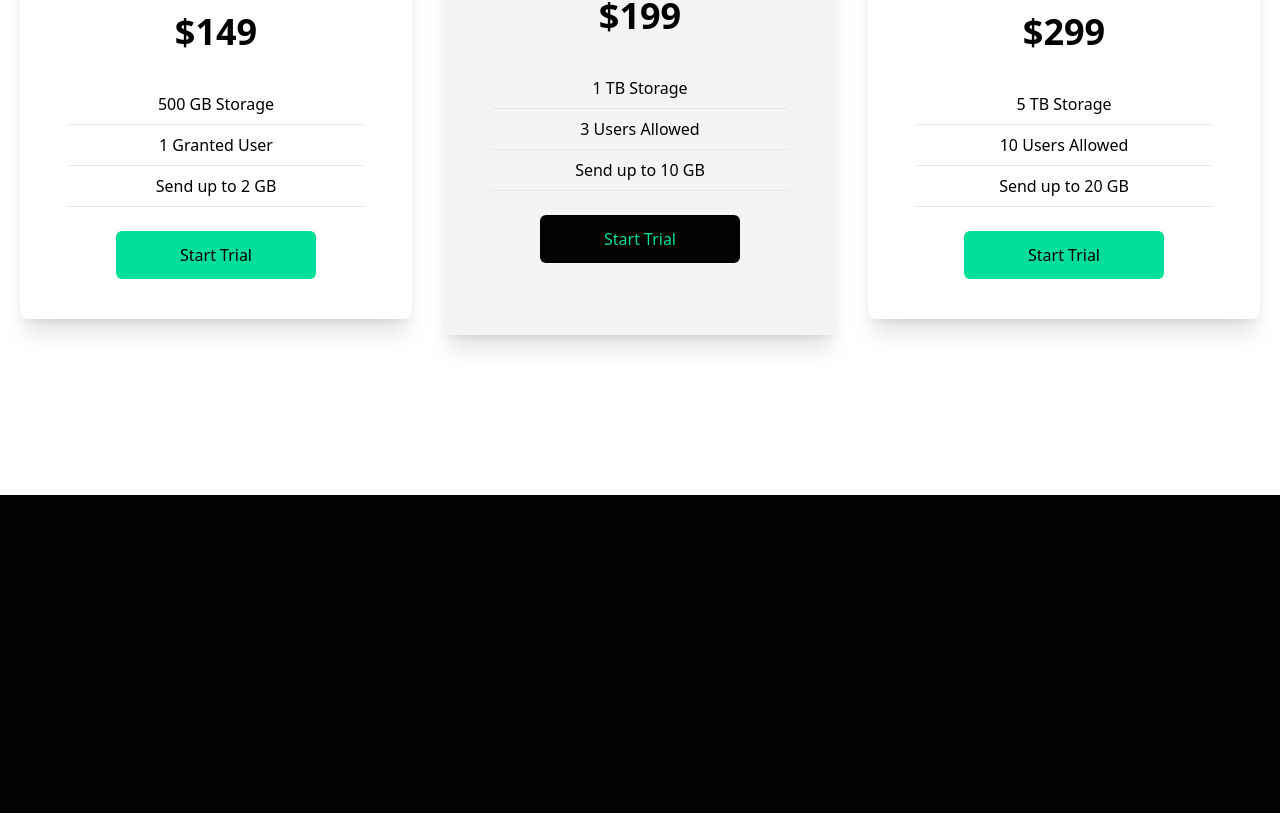
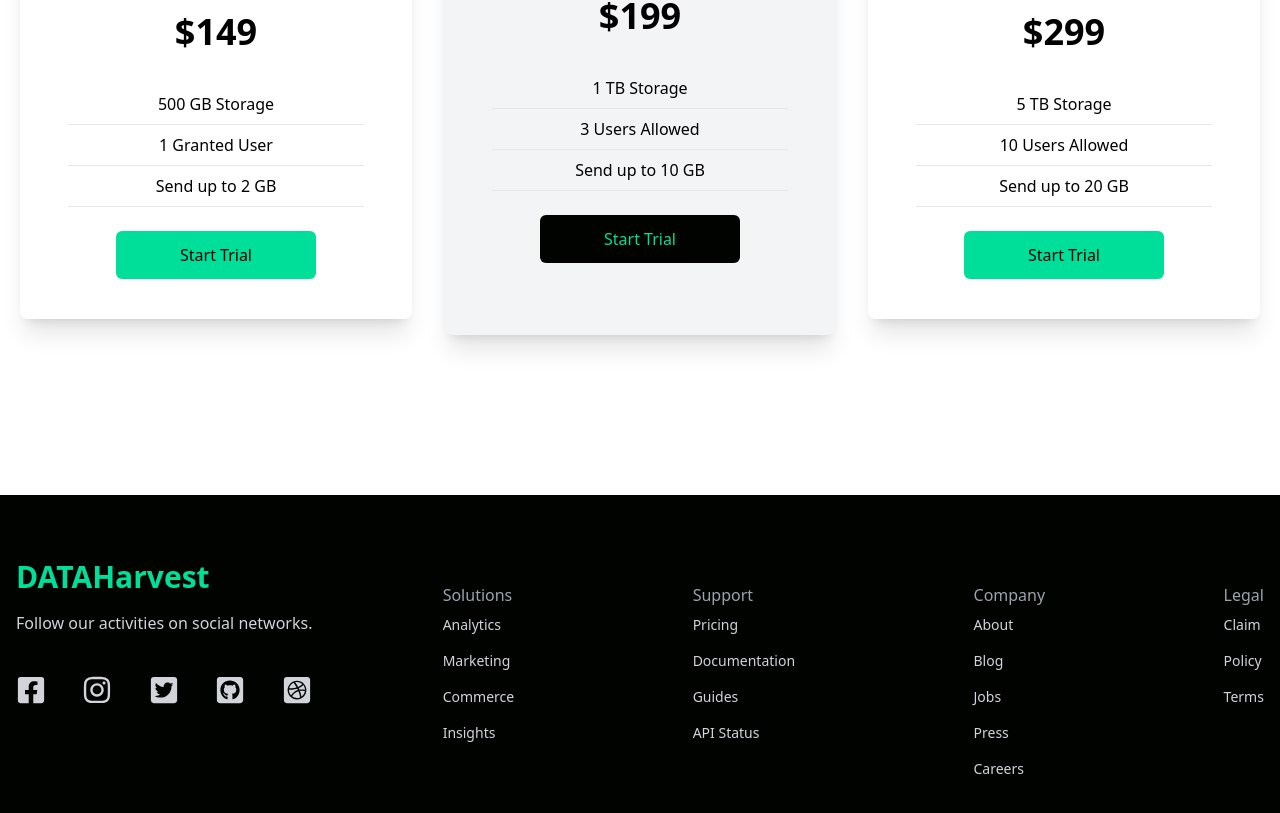
Before and after one commit to savelyevresearch/data-analytics-website, a React (Create React App) app: page / in a window 1280 px wide. Shown: the part 1931-2744 px from the top of the page. Before the commit the page ends 2426 px from the top, so only its background shows below. Built offline with nearby package versions, Linux system fonts and the light colour scheme.

Commit message:
The Footer component has been added and completed

```diff
--- a/src/App.js
+++ b/src/App.js
@@ -4,6 +4,7 @@
 import Analytics from './components/Analytics';
 import Newsletter from './components/Newsletter';
 import Cards from './components/Cards';
+import Footer from './components/Footer';
 
 function App() {
   return (
@@ -13,6 +14,7 @@
       <Analytics />
       <Newsletter />
       <Cards />
+      <Footer />
     </div>
   );
 }
--- /dev/null
+++ b/src/components/Footer.jsx
@@ -0,0 +1,66 @@
+import React from 'react'
+import {
+    FaDribbbleSquare,
+    FaFacebookSquare,
+    FaGithubSquare,
+    FaInstagram,
+    FaTwitterSquare
+} from 'react-icons/fa'
+
+function Footer() {
+  return (
+    <div className='max-w[1240px] mx-auto py-16 px-4 grid lg:grid-cols-3 gap-8 text-gray-300'>
+      <div>
+        <h1 className='w-full text-3xl font-bold text-[#00df9a]'>DATAHarvest</h1>
+        <p className='py-4'>Follow our activities on social networks.</p>
+        <div className='flex justify-between md:w-[75%] my-6'>
+          <FaFacebookSquare size={30}/>
+          <FaInstagram size={30}/>
+          <FaTwitterSquare size={30}/>
+          <FaGithubSquare size={30}/>
+          <FaDribbbleSquare size={30}/>
+        </div>
+      </div>
+      <div className='lg:col-span-2 flex justify-between mt-6'>
+        <div>
+            <h6 className='font-medium text-gray-400'>Solutions</h6>
+            <ul>
+                <li className='py-2 text-sm'>Analytics</li>
+                <li className='py-2 text-sm'>Marketing</li>
+                <li className='py-2 text-sm'>Commerce</li>
+                <li className='py-2 text-sm'>Insights</li>
+            </ul>
+        </div>
+        <div>
+            <h6 className='font-medium text-gray-400'>Support</h6>
+            <ul>
+                <li className='py-2 text-sm'>Pricing</li>
+                <li className='py-2 text-sm'>Documentation</li>
+                <li className='py-2 text-sm'>Guides</li>
+                <li className='py-2 text-sm'>API Status</li>
+            </ul>
+        </div>
+        <div>
+            <h6 className='font-medium text-gray-400'>Company</h6>
+            <ul>
+                <li className='py-2 text-sm'>About</li>
+                <li className='py-2 text-sm'>Blog</li>
+                <li className='py-2 text-sm'>Jobs</li>
+                <li className='py-2 text-sm'>Press</li>
+                <li className='py-2 text-sm'>Careers</li>
+            </ul>
+        </div>
+        <div>
+            <h6 className='font-medium text-gray-400'>Legal</h6>
+            <ul>
+                <li className='py-2 text-sm'>Claim</li>
+                <li className='py-2 text-sm'>Policy</li>
+                <li className='py-2 text-sm'>Terms</li>
+            </ul>
+        </div>
+      </div>
+    </div>
+  )
+}
+
+export default Footer
```
